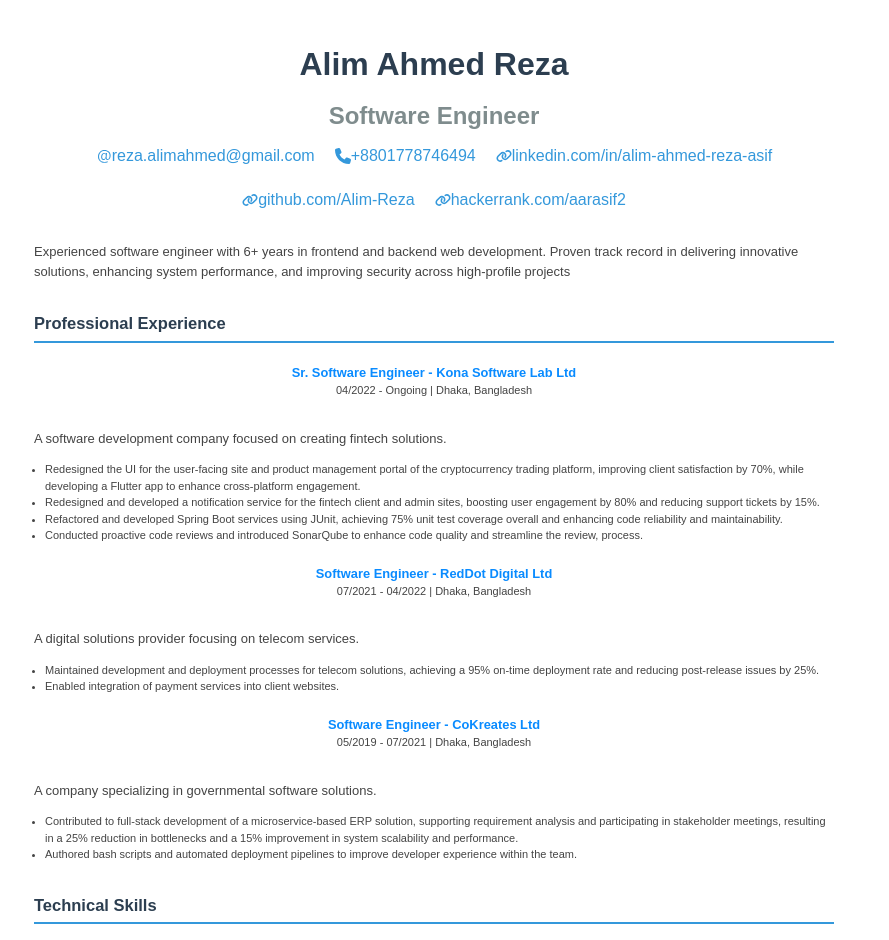
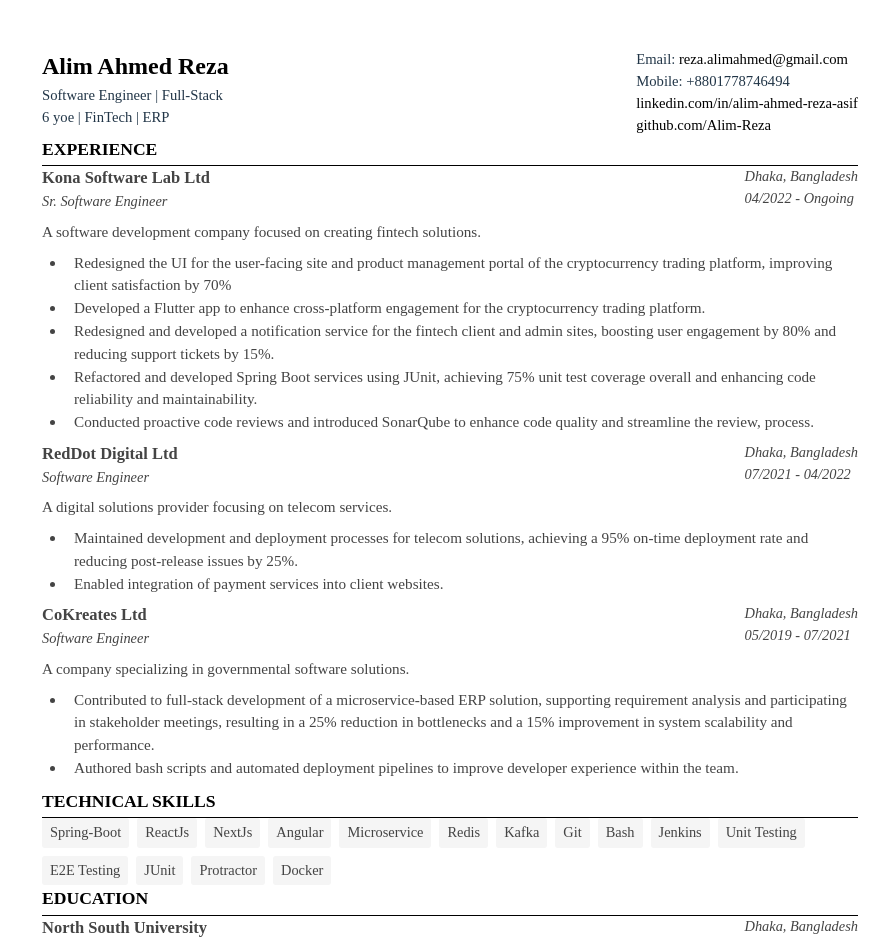
Before and after one commit to Alim-Reza/resume, a React (Vite) app: page /single-column in a window 1280 px wide. Shown: the top 940 px of the page, without its empty margins (6-895 px from the left). Built offline with nearby package versions, Linux system fonts and the light colour scheme.

Commit message:
single page cv updated

```diff
--- a/src/OneColumn/OneColumnResume.module.css
+++ b/src/OneColumn/OneColumnResume.module.css
@@ -1,62 +1,105 @@
 .container {
-    max-width: 800px;
+    max-width: 8.5in;
     margin: 0 auto;
-    padding: 40px;
-    font-family: 'Arial', sans-serif;
+    padding: 0.5in;
+    font-family: 'Times New Roman', Times, serif;
+    font-size: 11pt;
+    /* line-height: 1.3; */
 }
 
 .header {
-    text-align: center;
-    margin-bottom: 30px;
+    /* margin-bottom: 1.5rem; */
 }
 
-.header h1 {
-    margin: 0;
-    color: #2c3e50;
+.headerTable {
+    display: flex;
+    justify-content: space-between;
+    width: 100%;
 }
 
-.header h2 {
-    color: #7f8c8d;
-    margin: 10px 0;
+.headerLeft, .headerRight {
+    display: flex;
+    flex-direction: column;
 }
 
-.links {
-    display: flex;
-    justify-content: center;
-    flex-wrap: wrap;
-    gap: 20px;
+.headerLeft h1 {
+    margin: 0;
+    font-size: 1.5rem;
 }
 
-.link {
-    display: flex;
-    align-items: center;
-    color: #3498db;
+.headerLeft a, .headerRight a {
+    color: black;
+    text-decoration: none;
+}
+
+.headerLeft a:hover, .headerRight a:hover {
+    text-decoration: underline;
 }
 
 .section {
-    margin: 30px 0;
+    /* margin-bottom: 1rem; */
 }
 
 .section h2 {
-    color: #2c3e50;
-    border-bottom: 2px solid #3498db;
-    padding-bottom: 5px;
-    margin-bottom: 20px;
+    text-transform: uppercase;
+    font-size: 1.1rem;
+    /* margin-bottom: 0.5rem; */
+    border-bottom: 1px solid black;
+    padding-bottom: 3px;
 }
 
-.experienceItem, .educationItem {
-    margin-bottom: 20px;
+.subheading {
+    /* margin-bottom: 1rem; */
+    font-size: 1.5em;
+}
+
+.subheadingTable {
+    display: flex;
+    justify-content: space-between;
+    width: 100%;
+}
+
+.subheadingLeft, .subheadingRight {
+    display: flex;
+    flex-direction: column;
+}
+
+.bold {
+    font-weight: bold;
+}
+
+.italic {
+    font-style: italic;
+    font-size: 0.9rem;
+}
+
+.itemList {
+    margin: 0.5rem 0;
+    padding-left: 1.5rem;
+    font-size: 0.95rem;
+    /* line-height: 1.4; */
+}
+
+.itemList li {
+    /* margin-bottom: 0.5rem; */
+    padding-left: 0.5rem;
+}
+
+.subheading p {
+    font-size: 0.95rem;
+    margin: 0.5rem 0;
+    /* line-height: 1.4; */
 }
 
 .skills {
     display: flex;
     flex-wrap: wrap;
-    gap: 10px;
+    gap: 0.5rem;
 }
 
 .skill {
-    background: #f0f0f0;
-    padding: 5px 15px;
-    border-radius: 15px;
-    font-size: 0.9em;
+    background-color: #f5f5f5;
+    padding: 0.25rem 0.5rem;
+    border-radius: 3px;
+    font-size: 0.9rem;
 }
--- a/src/OneColumn/OneColumnResume.tsx
+++ b/src/OneColumn/OneColumnResume.tsx
@@ -1,68 +1,22 @@
 import React from 'react';
 import { resumeData } from '../data/resumeData';
 import styles from './OneColumnResume.module.css';
+import { Header } from './components/Header';
+import { Education } from './components/Education';
+import { Experience } from './components/Experience';
+import { Skills } from './components/Skills';
 
 export const OneColumnResume = () => {
     return (
         <div className={styles.container}>
-            {/* Header Section */}
-            <header className={styles.header}>
-                <h1>{resumeData.headerData.name}</h1>
-                <h2>{resumeData.headerData.title}</h2>
-                <div className={styles.links}>
-                    {resumeData.headerData.links.map((link, index) => (
-                        <div key={index} className={styles.link}>
-                            {link.icon && React.createElement(link.icon)} {link.value}
-                        </div>
-                    ))}
-                </div>
-            </header>
-
-            {/* Summary Section */}
-            <section className={styles.summary}>
-                <p>{resumeData.summary}</p>
-            </section>
-
-            {/* Experience Section */}
-            <section className={styles.section}>
-                <h2>Professional Experience</h2>
-                {resumeData.experience.map((exp, index) => (
-                    <div key={index} className={styles.experienceItem}>
-                        <div className={styles.header}>
-                            <h3>{exp.title} - {exp.company}</h3>
-                            <span>{exp.date} | {exp.location}</span>
-                        </div>
-                        <p>{exp.description}</p>
-                        <ul>
-                            {exp.points.map((point, idx) => (
-                                <li key={idx}>{point}</li>
-                            ))}
-                        </ul>
-                    </div>
-                ))}
-            </section>
-
-            {/* Skills Section */}
-            <section className={styles.section}>
-                <h2>Technical Skills</h2>
-                <div className={styles.skills}>
-                    {resumeData.skills.map((skill, index) => (
-                        <span key={index} className={styles.skill}>{skill}</span>
-                    ))}
-                </div>
-            </section>
-
-            {/* Education Section */}
-            <section className={styles.section}>
-                <h2>Education</h2>
-                {resumeData.education.map((edu, index) => (
-                    <div key={index} className={styles.educationItem}>
-                        <h3>{edu.degree}</h3>
-                        <p>{edu.uni}</p>
-                        <span>{edu.date} | {edu.location}</span>
-                    </div>
-                ))}
-            </section>
+            <Header
+                headerData={{
+                    ...resumeData.headerData
+                }}
+            />
+            <Experience experience={resumeData.experience} />
+            <Skills skills={resumeData.skills} />
+            <Education education={resumeData.education} />
         </div>
     );
 };
--- /dev/null
+++ b/src/OneColumn/components/Education.tsx
@@ -0,0 +1,34 @@
+import React from 'react';
+interface Education {
+    uni: string;
+    degree: string;
+    location: string;
+    date: string;
+}
+import styles from '../OneColumnResume.module.css';
+
+interface EducationProps {
+    education: Education[];
+}
+
+export const Education: React.FC<EducationProps> = ({ education }) => (
+    <section className={styles.section}>
+        <h2>Education</h2>
+        <div className={styles.sectionContent}>
+            {education.map((edu, index) => (
+                <div key={index} className={styles.subheading}>
+                    <div className={styles.subheadingTable}>
+                        <div className={styles.subheadingLeft}>
+                            <div className={styles.bold}>{edu.uni}</div>
+                            <div className={styles.italic}>{edu.degree}</div>
+                        </div>
+                        <div className={styles.subheadingRight}>
+                            <div className={styles.italic}>{edu.location}</div>
+                            <div className={styles.italic}>{edu.date}</div>
+                        </div>
+                    </div>
+                </div>
+            ))}
+        </div>
+    </section>
+);
--- /dev/null
+++ b/src/OneColumn/components/Experience.tsx
@@ -0,0 +1,42 @@
+import React from 'react';
+interface ExperienceType {
+    company: string;
+    title: string;
+    location: string;
+    date: string;
+    description: string;
+    points: string[];
+}
+import styles from '../OneColumnResume.module.css';
+
+interface ExperienceProps {
+    experience: ExperienceType[];
+}
+
+export const Experience: React.FC<ExperienceProps> = ({ experience }) => (
+    <section className={styles.section}>
+        <h2>Experience</h2>
+        <div className={styles.sectionContent}>
+            {experience.map((exp, index) => (
+                <div key={index} className={styles.subheading}>
+                    <div className={styles.subheadingTable}>
+                        <div className={styles.subheadingLeft}>
+                            <div className={styles.bold}>{exp.company}</div>
+                            <div className={styles.italic}>{exp.title}</div>
+                        </div>
+                        <div className={styles.subheadingRight}>
+                            <div className={styles.italic}>{exp.location}</div>
+                            <div className={styles.italic}>{exp.date}</div>
+                        </div>
+                    </div>
+                    <p>{exp.description}</p>
+                    <ul className={styles.itemList}>
+                        {exp.points.map((point, idx) => (
+                            <li key={idx}>{point}</li>
+                        ))}
+                    </ul>
+                </div>
+            ))}
+        </div>
+    </section>
+);
--- /dev/null
+++ b/src/OneColumn/components/Header.tsx
@@ -0,0 +1,44 @@
+import React from 'react';
+interface HeaderData {
+    // name: string;
+    // website: string;
+    // email: string;
+    // phone: string;
+    name: string;
+    title: string;
+    links: HeaderLink[];
+}
+interface HeaderLink {
+    // icon: IconType;
+    value: string;
+}
+import styles from '../OneColumnResume.module.css';
+
+interface HeaderProps {
+    headerData: HeaderData;
+}
+
+export const Header: React.FC<HeaderProps> = ({ headerData }) => (
+    <header className={styles.header}>
+        <div className={styles.headerTable}>
+            <div className={styles.headerLeft}>
+                <h1>
+                    <a href={headerData.links[2].value}>{headerData.name}</a>
+                </h1>
+                <div>Software Engineer | Full-Stack</div>
+                <div>6 yoe | FinTech | ERP</div>
+
+            </div>
+            <div className={styles.headerRight}>
+                <div>
+                    Email: <a href={`mailto:${headerData.links[0].value}`}>{headerData.links[0].value}</a>
+                </div>
+                <div>
+                    Mobile: {headerData.links[1].value}
+                </div>
+                <a href={headerData.links[2].value}>{headerData.links[2].value}</a>
+                <a href={headerData.links[3].value}>{headerData.links[3].value}</a>
+            </div>
+        </div>
+    </header>
+);
--- /dev/null
+++ b/src/OneColumn/components/Skills.tsx
@@ -0,0 +1,17 @@
+import React from 'react';
+import styles from '../OneColumnResume.module.css';
+
+interface SkillsProps {
+    skills: string[];
+}
+
+export const Skills: React.FC<SkillsProps> = ({ skills }) => (
+    <section className={styles.section}>
+        <h2>Technical Skills</h2>
+        <div className={styles.skills}>
+            {skills.map((skill, index) => (
+                <span key={index} className={styles.skill}>{skill}</span>
+            ))}
+        </div>
+    </section>
+);
--- a/src/data/resumeData.ts
+++ b/src/data/resumeData.ts
@@ -41,7 +41,8 @@
             location: "Dhaka, Bangladesh",
             description: "A software development company focused on creating fintech solutions.",
             points: [
-                "Redesigned the UI for the user-facing site and product management portal of the cryptocurrency trading platform, improving client satisfaction by 70%, while developing a Flutter app to enhance cross-platform engagement.",
+                "Redesigned the UI for the user-facing site and product management portal of the cryptocurrency trading platform, improving client satisfaction by 70%",
+                "Developed a Flutter app to enhance cross-platform engagement for the cryptocurrency trading platform.",
                 "Redesigned and developed a notification service for the fintech client and admin sites, boosting user engagement by 80% and reducing support tickets by 15%.",
                 "Refactored and developed Spring Boot services using JUnit, achieving 75% unit test coverage overall and enhancing code reliability and maintainability.",
                 "Conducted proactive code reviews and introduced SonarQube to enhance code quality and streamline the review, process."
@@ -87,17 +88,17 @@
     achievements: [
         {
             title: "Performance Improvement",
-            icon: FaBoltLightning,
+            // icon: FaBoltLightning,
             description: "Enhanced data fetching, reducing load times by 30% and improving UI experience."
         },
         {
             title: "Deployment Automation",
-            icon: FaStar,
+            // icon: FaStar,
             description: "Automated deployment pipeline with Jenkins."
         },
         {
             title: "Security Enhancement",
-            icon: MdOutlineSecurity,
+            // icon: MdOutlineSecurity,
             description: "Prevented XSS vulnerabilities through strict content security policies and sanitization."
         }
     ],
--- a/src/types/resume.types.ts
+++ b/src/types/resume.types.ts
@@ -29,7 +29,7 @@
 
 export interface Achievement {
     title: string;
-    icon: ReactNode;
+    // icon: ReactNode;
     description: string;
 }
 
```
Also changed, not shown: src/types.ts (added, +22 -0 lines).
